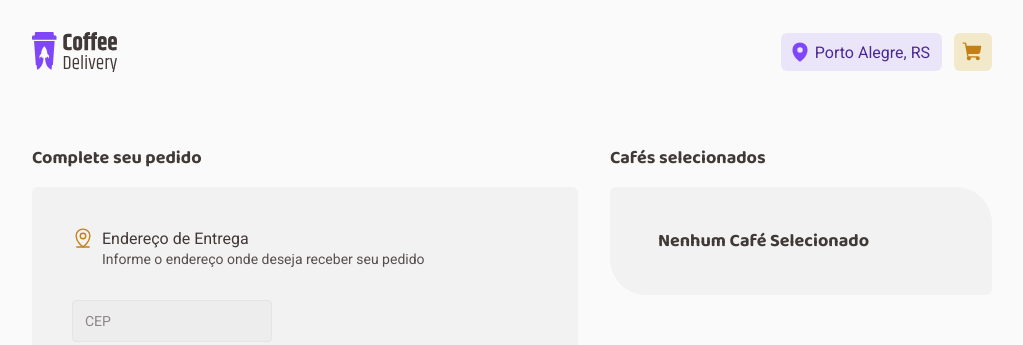
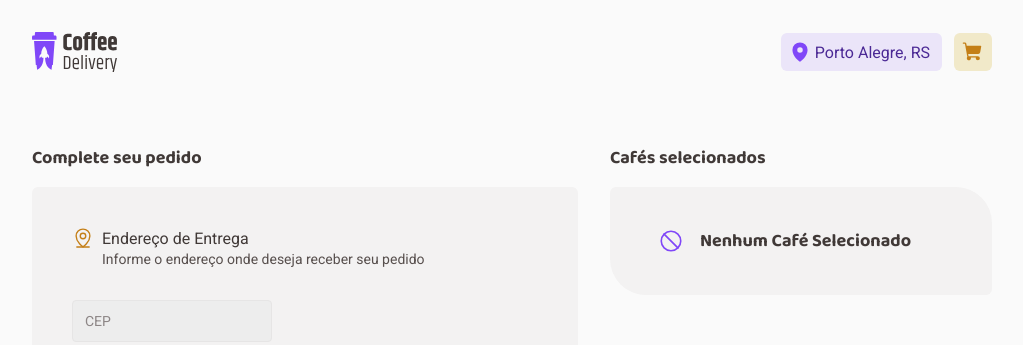
Before and after one commit to JonathanMDueck/ignite-coffee-delivery, a React (Vite) app: page /orderdetails in a window 1280 px wide. Shown: the top 345 px of the page, without its empty margins (128-1151 px from the left). Built offline with nearby package versions, Linux system fonts and the light colour scheme.

Commit message:
Minor adjustments

```diff
--- a/src/pages/OrderDetails/components/SelectedCoffeeDetails/index.tsx
+++ b/src/pages/OrderDetails/components/SelectedCoffeeDetails/index.tsx
@@ -11,6 +11,7 @@ import {
 import { SelectedCoffeeCard } from '../SelectedCoffeeCard'
 import { useContext } from 'react'
 import { SelectedCoffeeContext } from '../../../../contexts/selectedCoffeeContext'
+import { Prohibit } from 'phosphor-react'
 
 export function SelectedCoffeeDetails() {
   const { shoppingCartPrice } = useContext(SelectedCoffeeContext)
@@ -21,7 +22,10 @@ export function SelectedCoffeeDetails() {
     <SelectedCoffeeContainer>
       <span>Cafés selecionados</span>
       {totalItems === 0 ? (
-        <NoItemsDescriptions>Nenhum Café Selecionado</NoItemsDescriptions>
+        <NoItemsDescriptions>
+          <Prohibit size={26} />
+          Nenhum Café Selecionado
+        </NoItemsDescriptions>
       ) : (
         <OrderDescription>
           <SelectedCoffeeCard />
--- a/src/pages/OrderDetails/components/SelectedCoffeeDetails/styles.ts
+++ b/src/pages/OrderDetails/components/SelectedCoffeeDetails/styles.ts
@@ -23,11 +23,16 @@ export const NoItemsDescriptions = styled.div`
   background: ${(props) => props.theme['base-card']};
   border-radius: 6px 36px;
 
-  font-family: 'Baloo 2', sans-serif;
   font-weight: 400;
 
   padding: 2.5rem 3rem;
+  display: flex;
   align-items: center;
+
+  svg {
+    color: ${(props) => props.theme.purple};
+    margin-right: 1rem;
+  }
 `
 
 export const LabelPriceContainer = styled.div`
--- a/src/pages/OrderDetails/index.tsx
+++ b/src/pages/OrderDetails/index.tsx
@@ -21,12 +21,17 @@ const newOrderFormValidationSchema = zod.object({
 type NewOrderFormData = zod.infer<typeof newOrderFormValidationSchema>
 
 export function OrderDetails() {
-  const { createNewOrder } = useContext(OrderContext)
+  const { createNewOrder, order } = useContext(OrderContext)
 
   const navigate = useNavigate()
 
   function navigateToConfirmedOrderPage() {
     navigate('/confirmedorder')
+  }
+
+  function checkPaymentMethod() {
+    const condition = order?.payment
+    return condition !== ''
   }
 
   const newOrderForm = useForm<NewOrderFormData>({
@@ -64,7 +69,10 @@ export function OrderDetails() {
     }
 
     createNewOrder(newOrder)
-    navigateToConfirmedOrderPage()
+
+    checkPaymentMethod()
+      ? navigateToConfirmedOrderPage()
+      : alert('Please select a payment option')
   }
 
   return (
```
